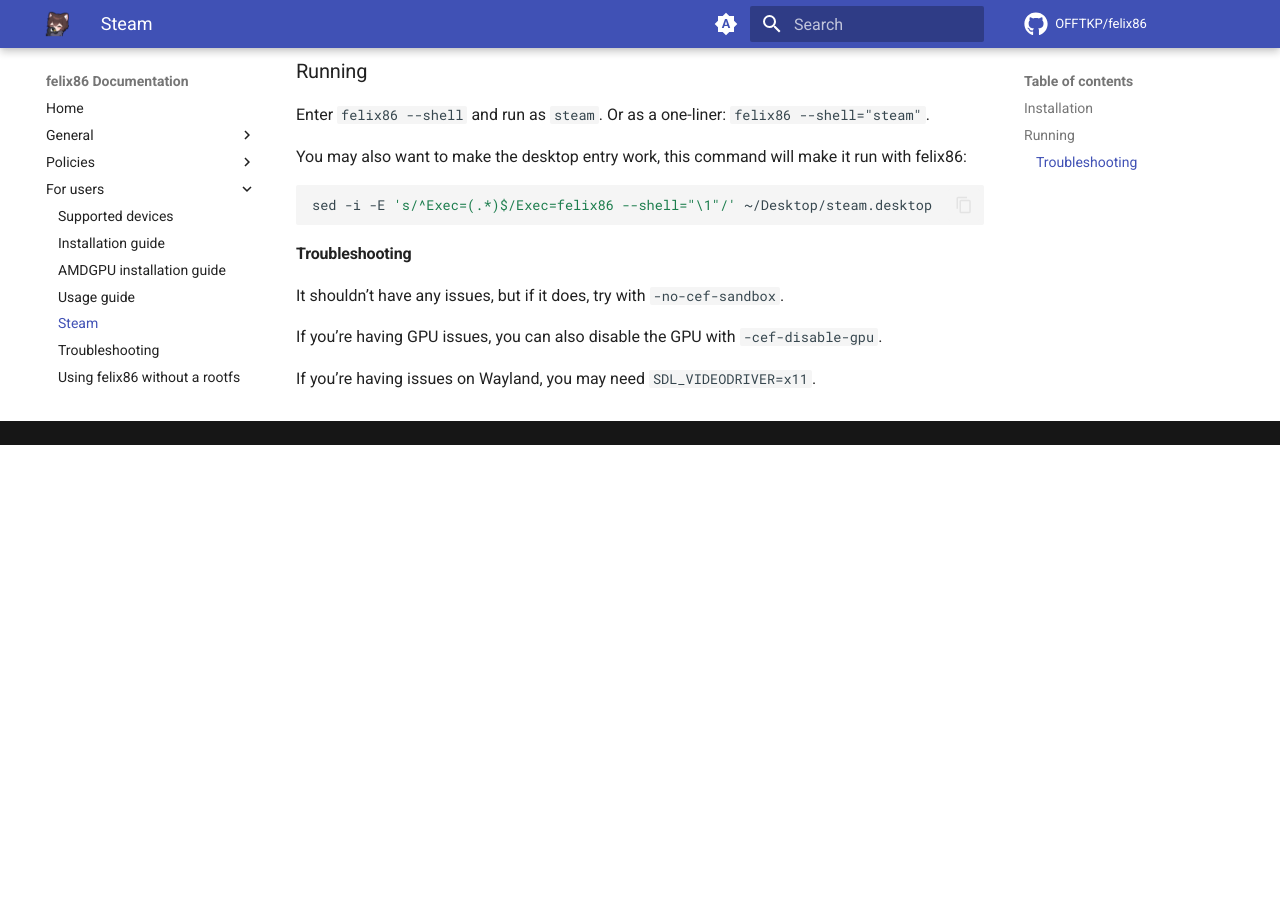
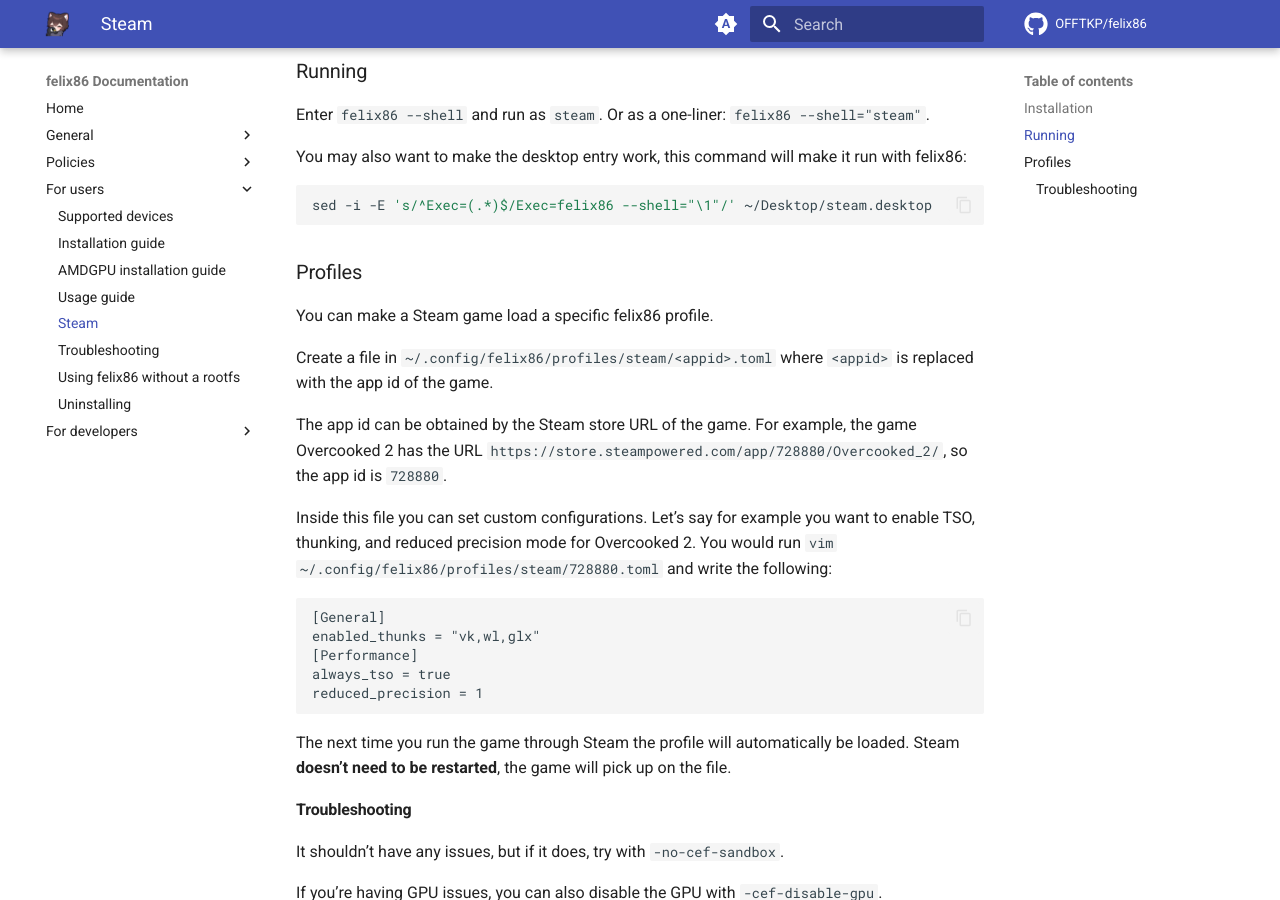
Before and after one commit to felix86-emu/docs, an MkDocs documentation site: the page built from docs/users/steam.md, in a window 1280 px wide and 900 px high, scrolled down 455 px. Built offline with MkDocs 1.6.1 and Material for MkDocs 9.7.7, drawn with Linux system fonts in a browser that asks for light colours; comment, search, counter and statistics services are not loaded; before the commit the page ends 900 px from its top, so only the background shows below that.

Commit message:
Update docs

````diff
--- a/docs/users/steam.md
+++ b/docs/users/steam.md
@@ -26,6 +26,26 @@ You may also want to make the desktop entry work, this command will make it run
 sed -i -E 's/^Exec=(.*)$/Exec=felix86 --shell="\1"/' ~/Desktop/steam.desktop
 ```
 
+### Profiles
+
+You can make a Steam game load a specific felix86 profile.
+
+Create a file in `~/.config/felix86/profiles/steam/<appid>.toml` where `<appid>` is replaced with the app id of the game.
+
+The app id can be obtained by the Steam store URL of the game. For example, the game Overcooked 2 has the URL `https://store.steampowered.com/app/728880/Overcooked_2/`, so the app id is `728880`.
+
+Inside this file you can set custom configurations. Let's say for example you want to enable TSO, thunking, and reduced precision mode for Overcooked 2.
+You would run `vim ~/.config/felix86/profiles/steam/728880.toml` and write the following:
+```
+[General]
+enabled_thunks = "vk,wl,glx"
+[Performance]
+always_tso = true
+reduced_precision = 1
+```
+
+The next time you run the game through Steam the profile will automatically be loaded. Steam **doesn't need to be restarted**, the game will pick up on the file.
+
 #### Troubleshooting
 
 It shouldn't have any issues, but if it does, try with `-no-cef-sandbox`.
````
Also changed, not shown: docs/devs/debugging.md (+5 -0 lines), docs/users/installation-guide.md (+4 -4 lines).
